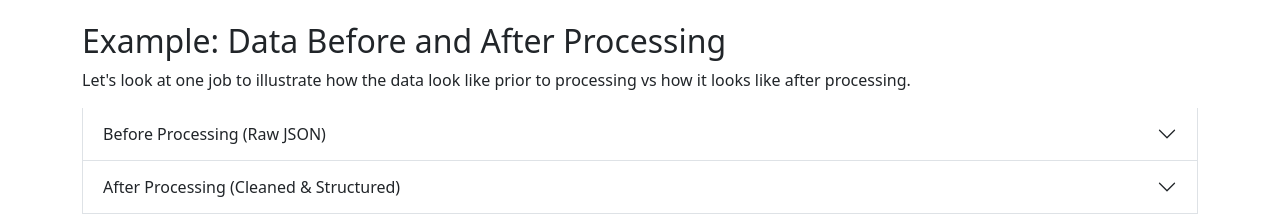
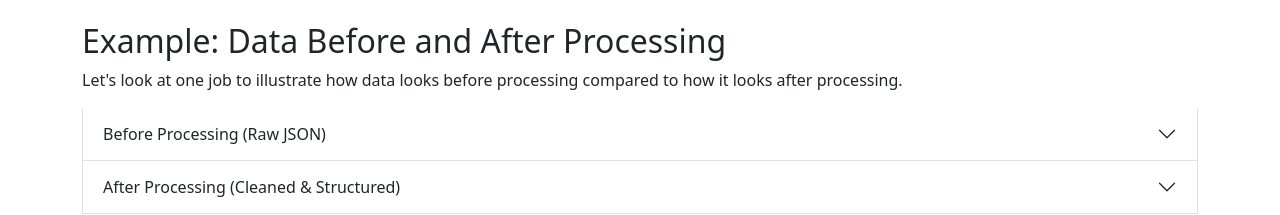
Before and after one commit to ArielMAs/arielmas.github.io, a plain HTML site: page src/job-market-gov/job-market-api-blog.html in a window 1280 px wide. Shown: the part 3175-3390 px from the top of the page. Drawn offline with nearby package versions, Linux system fonts and the light colour scheme.

Commit message:
Update job-market-api-blog.html

```diff
--- a/src/job-market-gov/job-market-api-blog.html
+++ b/src/job-market-gov/job-market-api-blog.html
@@ -263,7 +263,7 @@ if __name__ == "__main__":
             <br>
             <h2>Example: Data Before and After Processing</h2>
             <p>
-                Let's look at one job to illustrate how the data look like prior to processing vs how it looks like after processing.
+                Let's look at one job to illustrate how data looks before processing compared to how it looks after processing.
             </p>
             <div class="accordion-item">
                 <h2 class="accordion-header">
```
